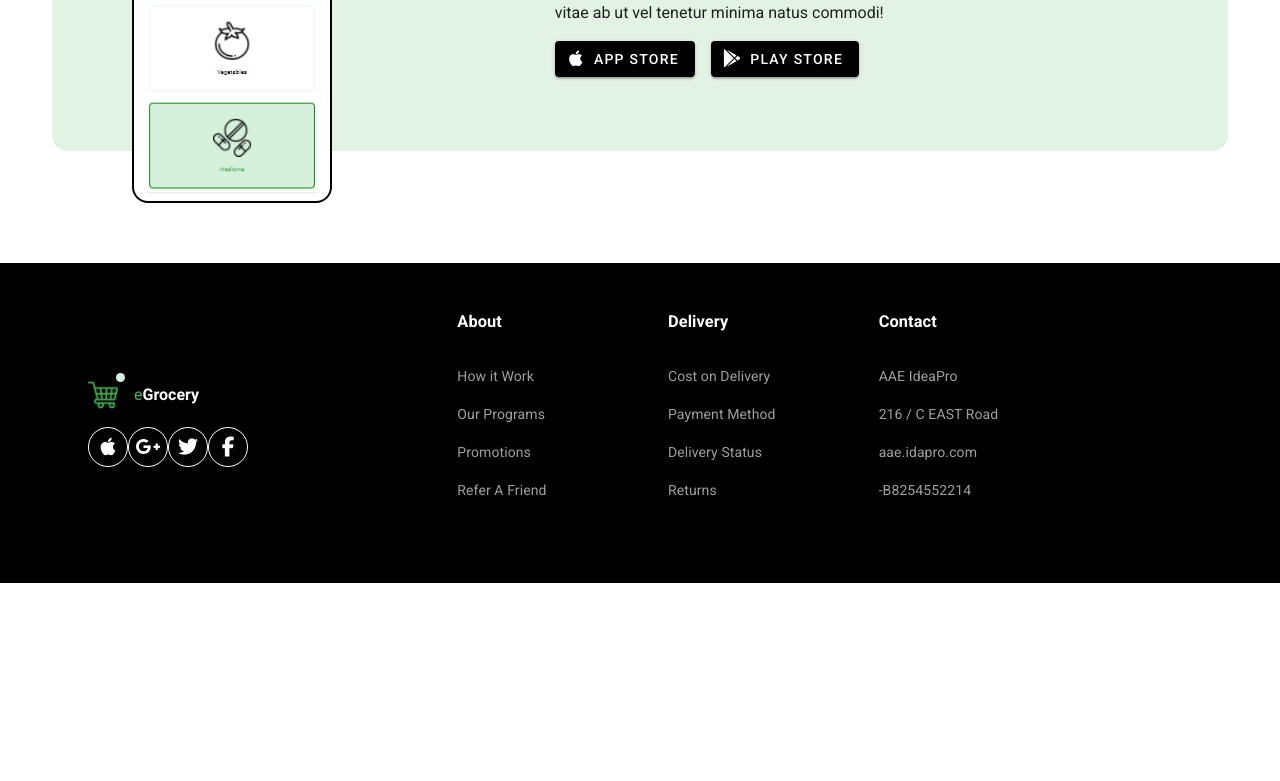
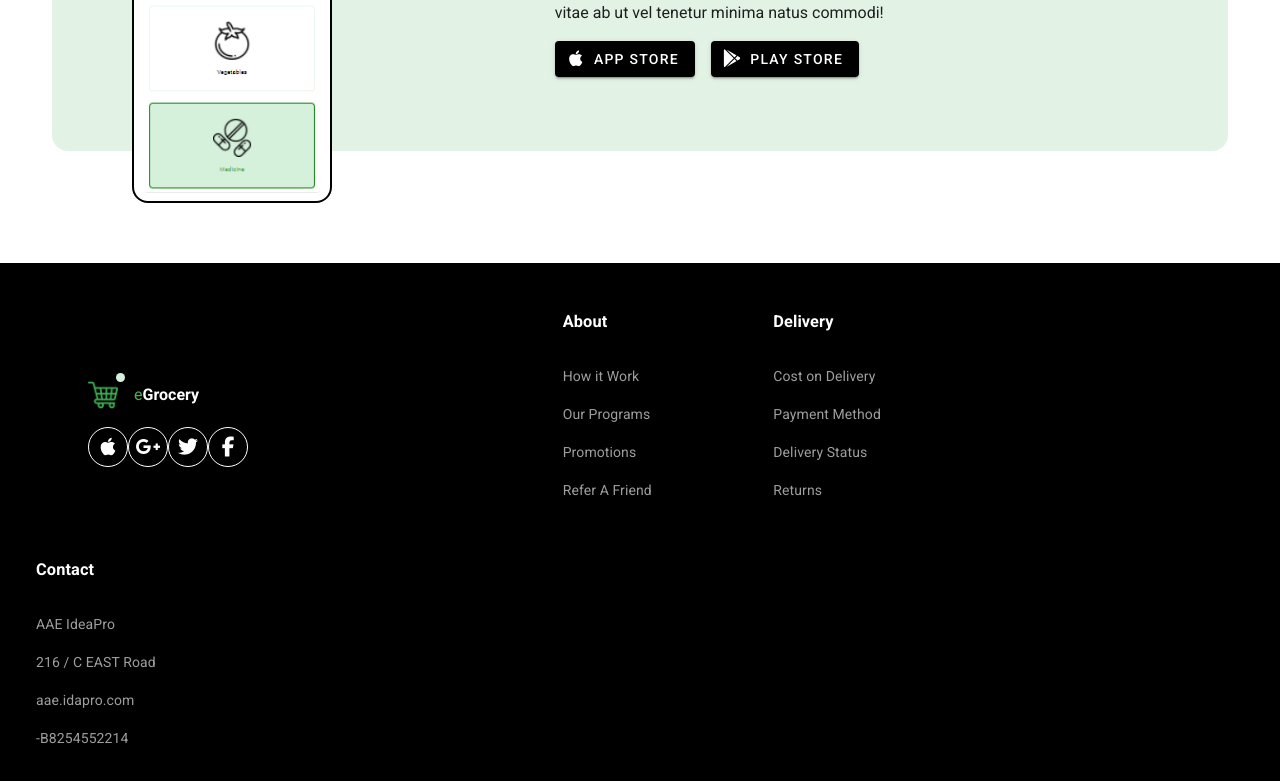
Before and after one commit to Canbozyigitt/emporium, a Vue app: page / in a window 1280 px wide. Shown: the part 3378-4159 px from the top of the page. Before the commit the page ends 3961 px from the top, so only its background shows below. Built offline with nearby package versions, Linux system fonts and the light colour scheme.

Commit message:
Update Footer.vue

```diff
--- a/src/components/Footer.vue
+++ b/src/components/Footer.vue
@@ -5,7 +5,7 @@
     <v-card flat tile class="black white--text py-12 px-5" width="100%">
       <v-row>
         <!-- v-col: Kolon yapısı, her bir footer bölümü için yer ayırır -->
-        <v-col cols="12" xs="12" sm="6" md="4" class="pa-16">
+        <v-col cols="12" xs="12" sm="6" md="5" class="pa-16">
           <!-- v-toolbar: Üst kısımda logo ve başlığı içeren bir araç çubuğu oluşturur. -->
           <v-toolbar color="transparent" flat>
             <!-- v-badge: Logo için noktalı rozet (badge) ekler-->
```
